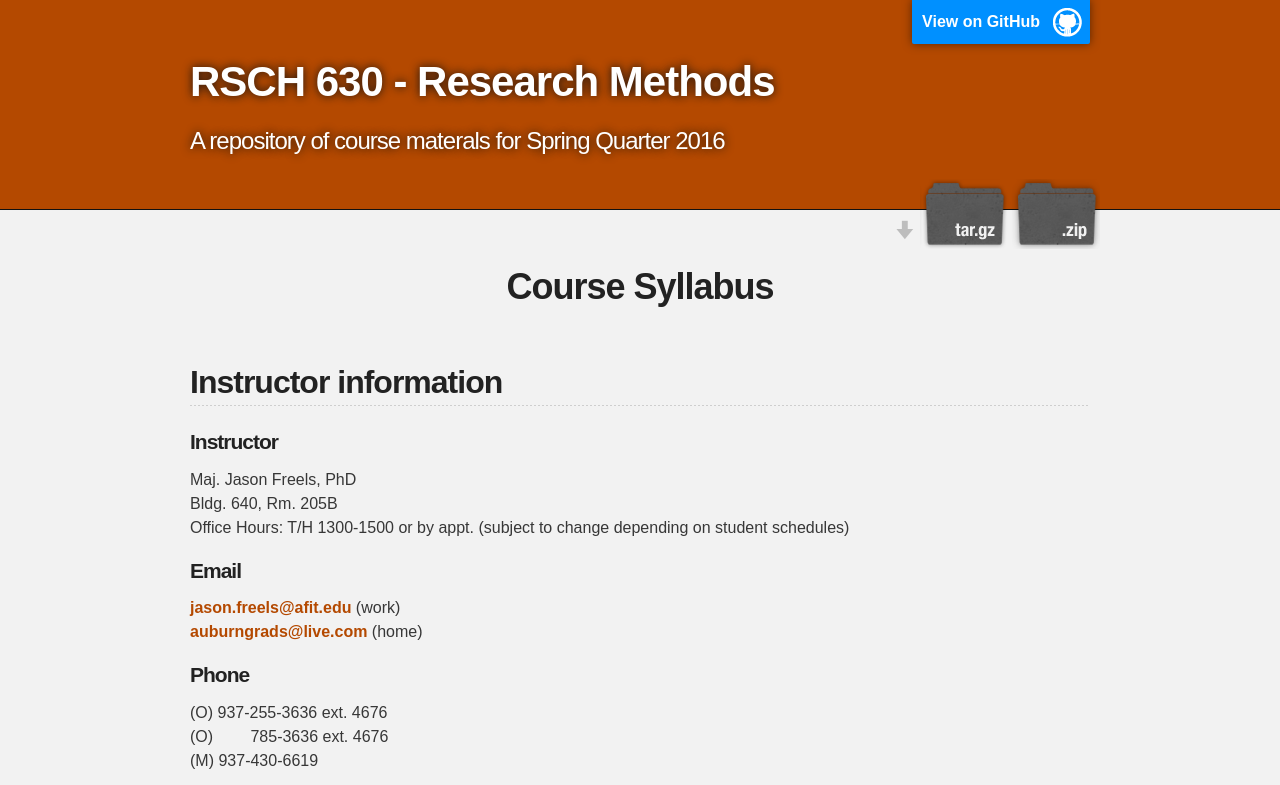
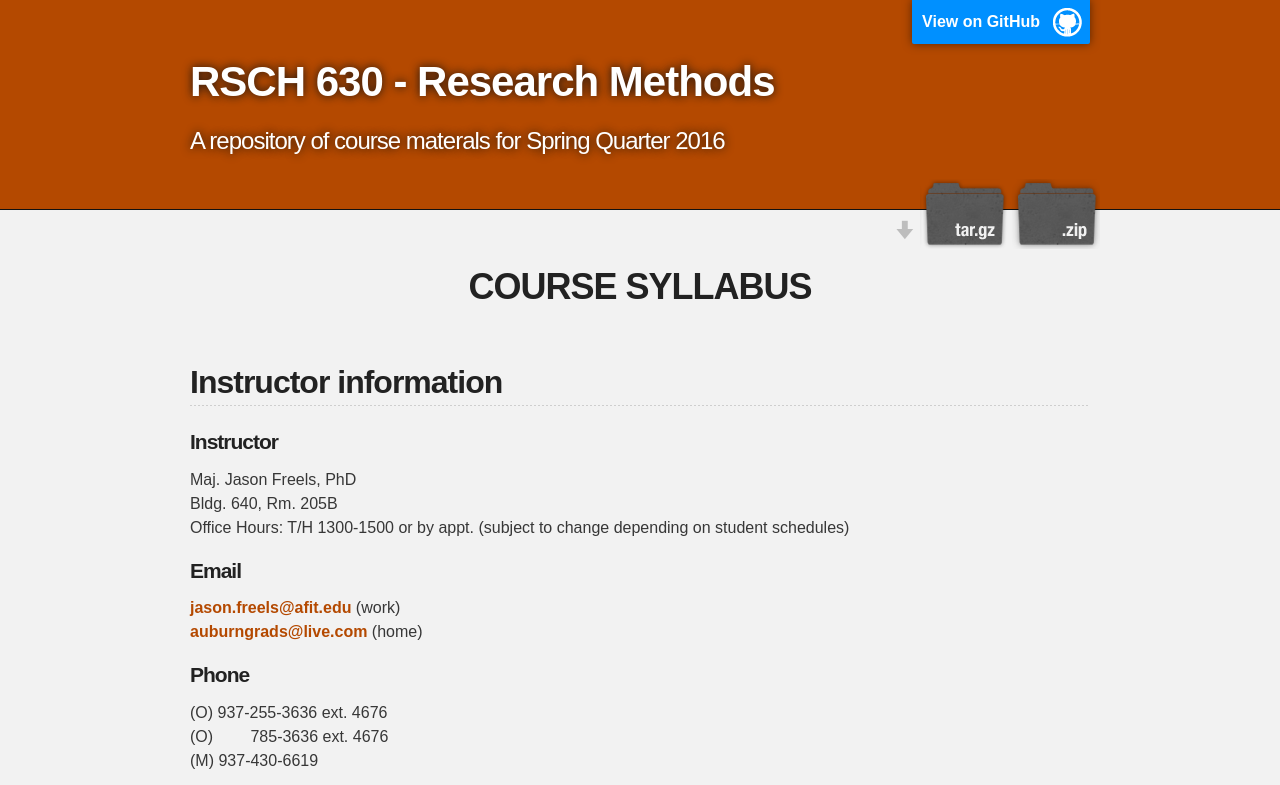
Before and after one commit to jbuyer1207/rsch-630, a plain HTML site: page index.html in a window 1280 px wide. Shown: the top 785 px of the page. Drawn offline with Linux system fonts and the light colour scheme.

Commit message:
Update index.html

```diff
--- a/index.html
+++ b/index.html
@@ -33,7 +33,7 @@
       <section id="main_content" class="inner">
         <center>
         <h1>
-<a id="syllabus" class="anchor" href="#syllabus" aria-hidden="true"><span aria-hidden="true" class="octicon octicon-link"></span></a><font style='text-tranform: uppercase;'>Course Syllabus</font></h1>
+<a id="syllabus" class="anchor" href="#syllabus" aria-hidden="true"><span aria-hidden="true" class="octicon octicon-link"></span></a>COURSE SYLLABUS</h1>
 </center>
 <br/>
 <h2>
```
